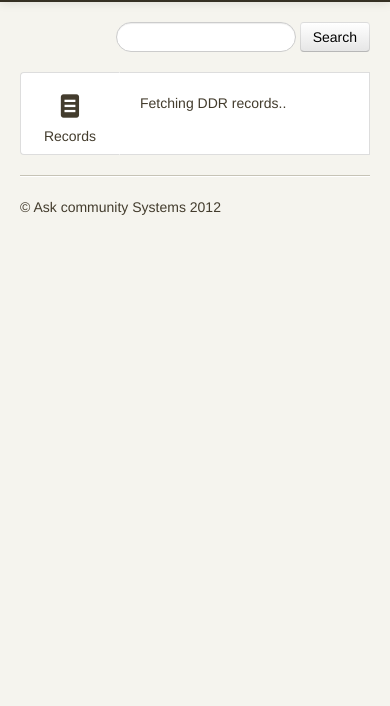
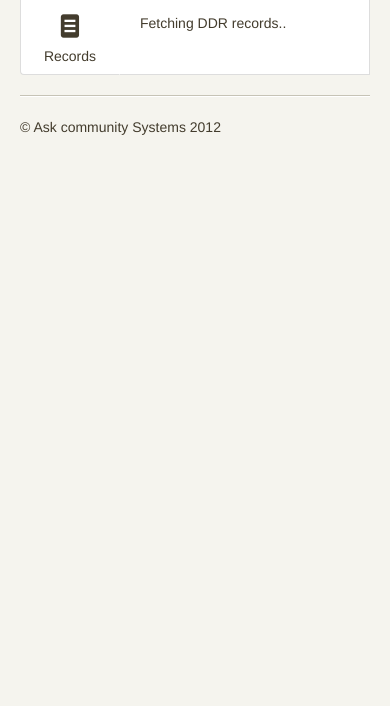
Before and after one commit to askcs/charlotte-frontend, a website: page public/index.html in a window 390 px wide. Shown: the part 138-844 px from the top of the page. Drawn offline with Linux system fonts and the light colour scheme; no server answers.

Commit message:
padding issue with mobile view is gefixed

```diff
--- a/public/index.html
+++ b/public/index.html
@@ -26,9 +26,14 @@
     <link rel="apple-touch-icon-precomposed" href="img/ico/apple-touch-icon-57-precomposed.png">
 
     <style type="text/css">
-      body {
-        padding-top: 80px;
-        padding-bottom: 40px;
+      #wrap {
+	      margin-top: 80px;
+        margin-bottom: 40px;
+      }
+      @media (max-width: 979px) {
+      	#wrap {
+	      	margin: 0;
+      	}
       }
       .nav-tabs li {
       	text-align: center;
@@ -83,6 +88,8 @@
         </div>
       </div>
     </div>
+
+    <div id="wrap">
 
 	    <div class="container">
 
@@ -170,6 +177,8 @@
 
 	    </div> <!-- /container -->
 
+    </div> <!-- /wrap -->
+
     <script src="js/libs/jquery/jquery.js"></script>
     <script src="js/libs/bootstrap/bootstrap.js"></script>
     <script src="js/main.js"></script>
```
Lines whose indentation alone changed are shown as unchanged.
